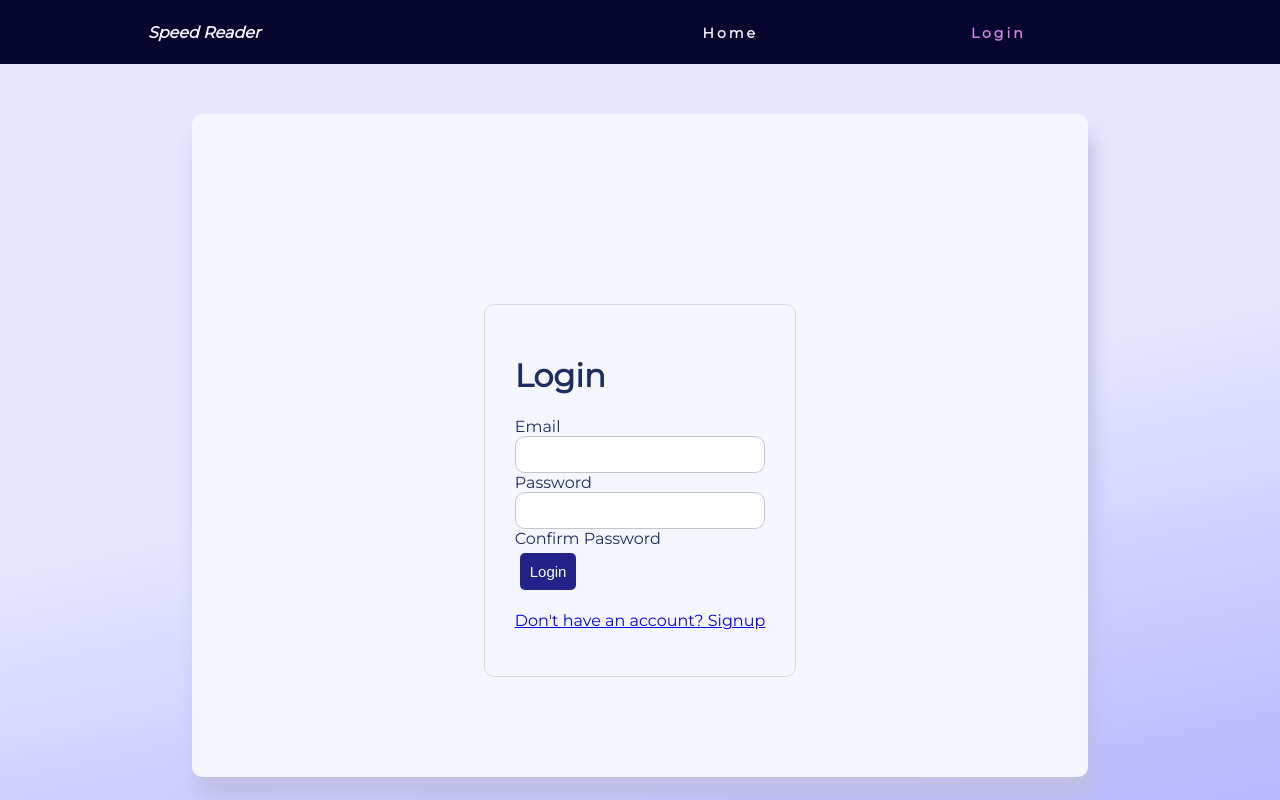
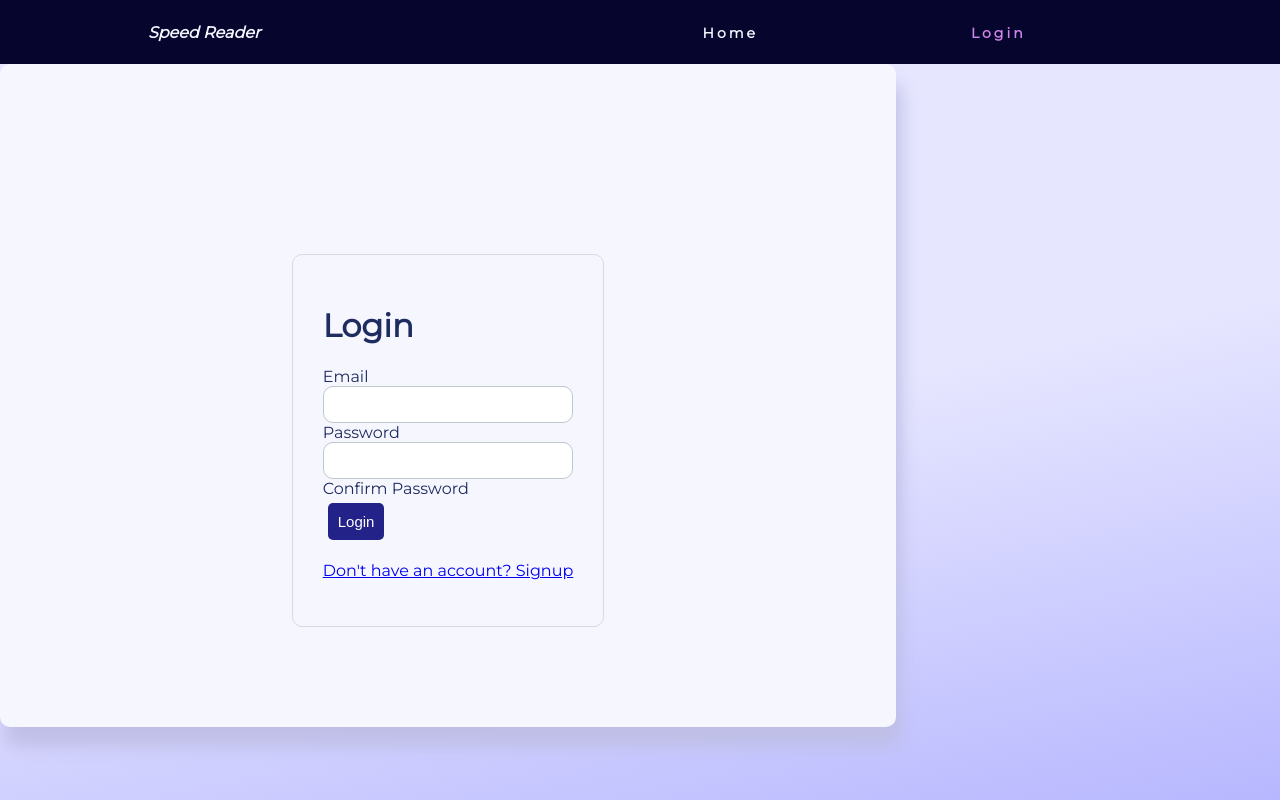
Before and after one commit to ellisorane/speed-reader, a React (Create React App) app in the folder client/: page /login in a window 1280 px wide. Built offline with nearby package versions, Linux system fonts and the light colour scheme.

Commit message:
mobile css fix

```diff
--- a/client/src/components/Auth/Auth.module.css
+++ b/client/src/components/Auth/Auth.module.css
@@ -50,7 +50,7 @@ input {
 @media (min-width: 768px) {
     .container {
         width: 70%;
-        margin: 50px auto;
+        /* margin: 50px auto; */
         padding: 100px;
         border-radius: 10px;
         box-shadow: 5px 20px 18px rgb(191, 191, 231);
--- a/client/src/components/Profile/Profile.module.css
+++ b/client/src/components/Profile/Profile.module.css
@@ -55,7 +55,7 @@
 
     .container {
         width: 70%;
-        margin: 50px auto;
+        margin: auto;
         padding: 100px;
         border-radius: 10px;
         box-shadow: 5px 20px 18px rgb(191, 191, 231);
```
